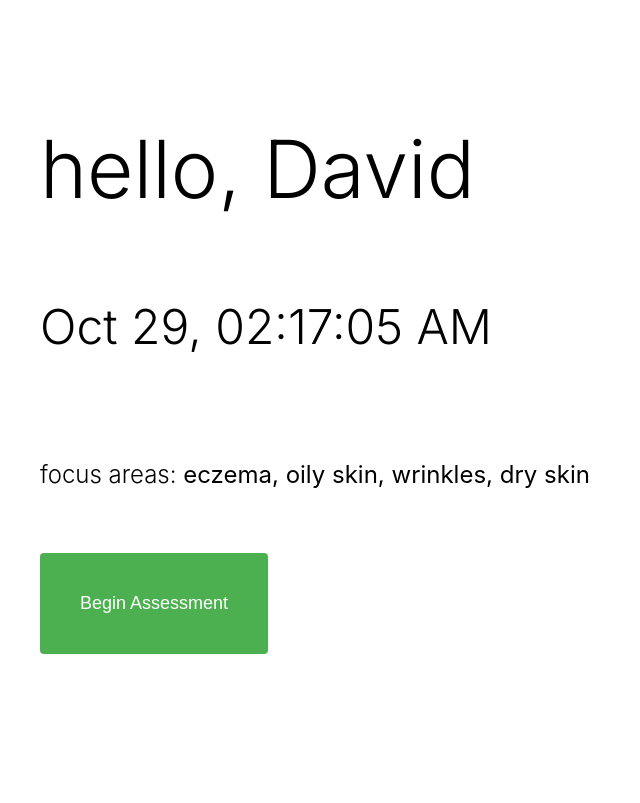
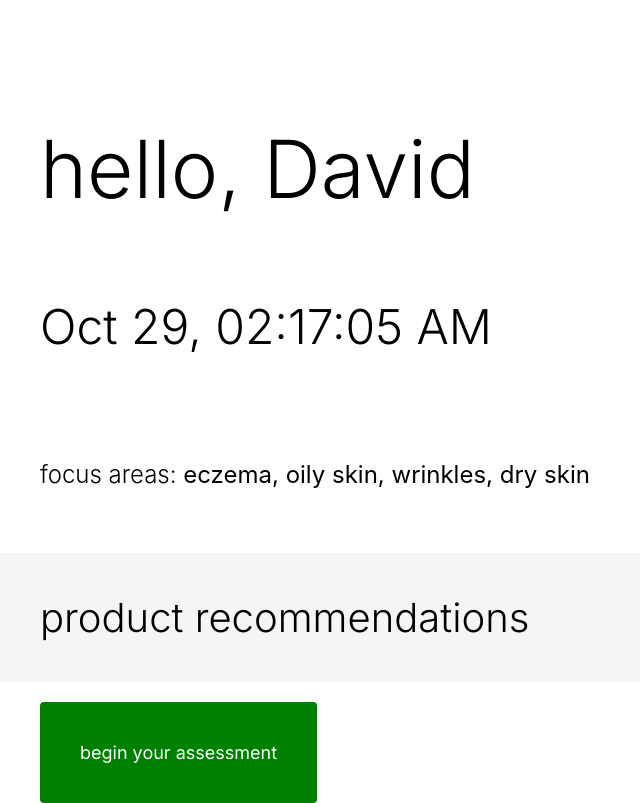
Before and after one commit to vznh/selfcare-calhacks, a React (Create React App) app in the folder selfcare/client/: page / in a window 1280 px wide. Shown: the whole page, without its empty margins (0-640 px from the left). Built offline with nearby package versions, Linux system fonts and the light colour scheme.

Commit message:
updated frontend

```diff
--- a/selfcare/client/src/App.js
+++ b/selfcare/client/src/App.js
@@ -59,6 +59,9 @@ function App() {
         }}>
           <p style={{ fontSize: '24px', fontWeight: '400' }}><span style={{ fontWeight:'300'}}>focus areas:</span> {symptoms.join(', ')}</p>
         </div>
+        <div style={{ flex: 1, backgroundColor: 'whitesmoke', }}>
+          <div style={{ padding: '40px', fontSize: '40px', fontFamily: 'Inter', fontWeight: '300' }}>product recommendations</div>
+        </div>
         <MyButtonComponent/>
 
       </main>
--- a/selfcare/client/src/components/button.js
+++ b/selfcare/client/src/components/button.js
@@ -7,6 +7,7 @@ const MyButtonComponent = () => {
   const [uploadedImages, setUploadedImages] = useState([]);
   const [data, setData] = useState("");
   const [filename, setFilename] = useState("No file Uploaded");
+  const [fileAmt, setFileAmt] = useState(0);
 
   const handleSkincareButtonClick = () => {
     setMenuValue(1);
@@ -25,7 +26,7 @@ const MyButtonComponent = () => {
             resolve(reader.result);
           };
           reader.onerror = () => {
-            reject(new Error('There was an issue reading the file.'));
+            reject(new Error('there was an issue reading the file.'));
           };
         });
       });
@@ -35,10 +36,10 @@ const MyButtonComponent = () => {
           setUploadedImages(images);
         })
         .catch(error => {
-          console.error('Error uploading images:', error);
+          console.error('there was an error uploading images', error);
         });
     } else {
-      alert("Please upload image files only.");
+      alert("please upload only image files ending in the extension ['.png', '.jpeg, '.jpg'. we currently do not support .heic files!");
     }
   };
 
@@ -72,6 +73,7 @@ const MyButtonComponent = () => {
     e.preventDefault();
     setDragging(false);
     handleImageUpload({ target: { files: e.dataTransfer.files } });
+    setFileAmt(fileAmt + 1);
   };
 
   return (
@@ -79,8 +81,11 @@ const MyButtonComponent = () => {
       {menuValue === 0 && (
         <button
           style={{
+            position: 'relative',
+            top: '20px',
             padding: '40px',
-            backgroundColor: '#4CAF50',
+            fontFamily: 'Inter',
+            backgroundColor: 'green',
             color: 'white',
             border: 'none',
             borderRadius: '4px',
@@ -90,7 +95,7 @@ const MyButtonComponent = () => {
           }}
           onClick={handleSkincareButtonClick}
         >
-          Begin Assessment
+          begin your assessment
         </button>
       )}
 
@@ -113,33 +118,33 @@ const MyButtonComponent = () => {
           <div
             style={{
               flex: 1,
-              backgroundColor: 'whitesmoke',
-            }}
-          >
-            <div style={{ display: 'flex', justifyContent: 'center', height: '100%', fontSize: 45 }}>Product Recommendations:</div>
-          </div>
-          <div
-            style={{
-              flex: 1,
               backgroundColor: '#ccc',
             }}
           >
-            <h3>Please Upload Images Of Yourself!</h3>
+            <span style={{ padding: '20px', fontFamily: "Inter", fontSize: '20px', fontWeight: 'normal'}}>upload 5 - 10 images</span>
+            <span style={{ padding: '20px', fontFamily: "Inter", fontSize: '16px', fontWeight: 'lighter'}}>{fileAmt} images uploaded</span>
             {dragging ? (
-              <p>Drop files here</p>
+              <div className="imageDropContainer" style={{
+                backgroundColor: '#000',
+                position: 'relative',
+                top: '10px',
+                left: '10px',
+                padding: '60px',
+                width: '200px',
+                height: '200px'
+              }}>
+                <p>recieving file.. (.jpg, .png, .jpeg supported)</p>
+              </div>
             ) : (
-              <label
-                style={{
+              <label style={{
                   display: 'inline-block',
                   padding: '12px 30px',
                   margin: '10px',
                   cursor: 'pointer',
                   color: 'white',
-                  backgroundColor: '#4CAF50',
+                  backgroundColor: 'gray',
                   borderRadius: '4px',
-                }}
-              >
-                Upload Images
+              }}>...or upload images!
                 <input
                   type="file"
                   multiple
```
